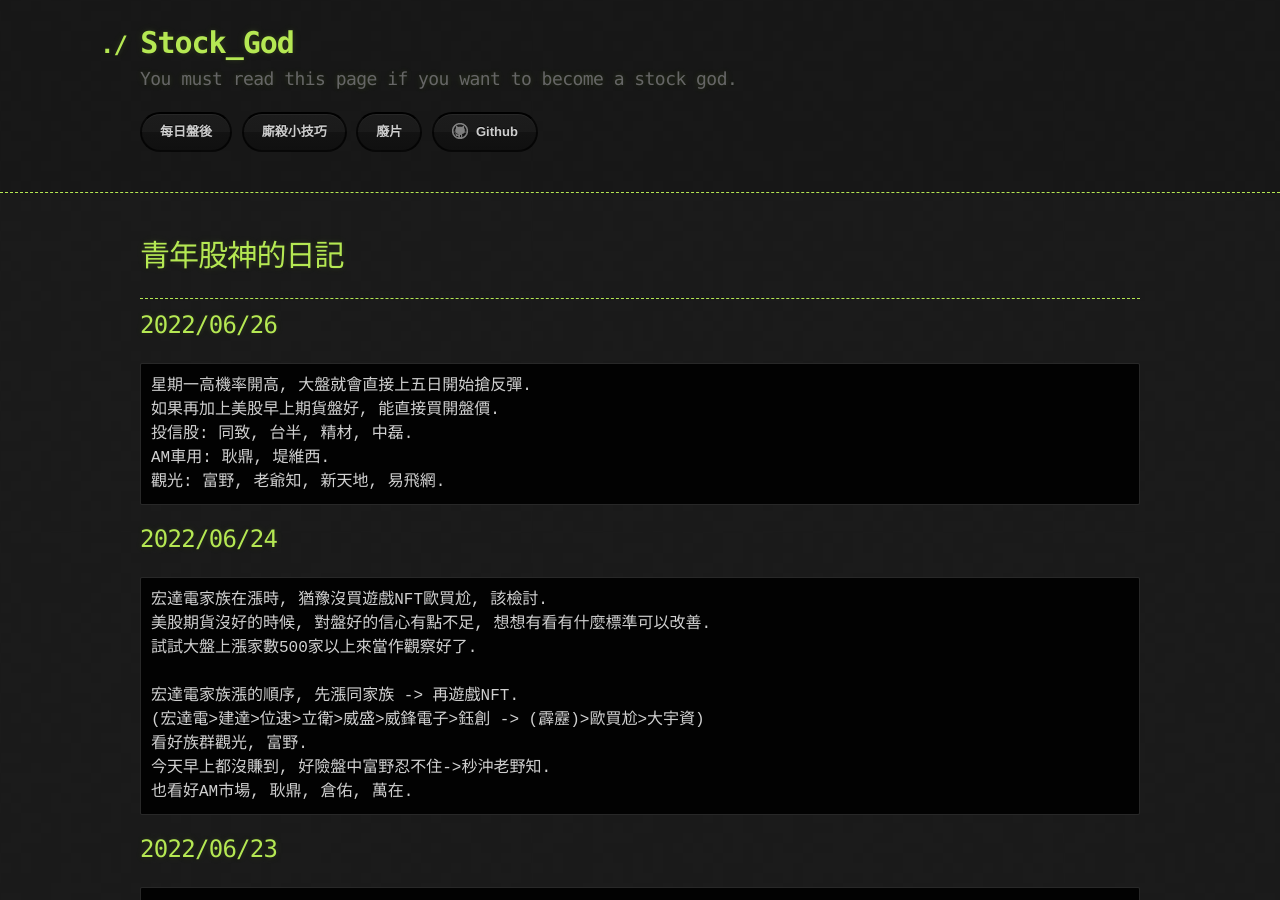
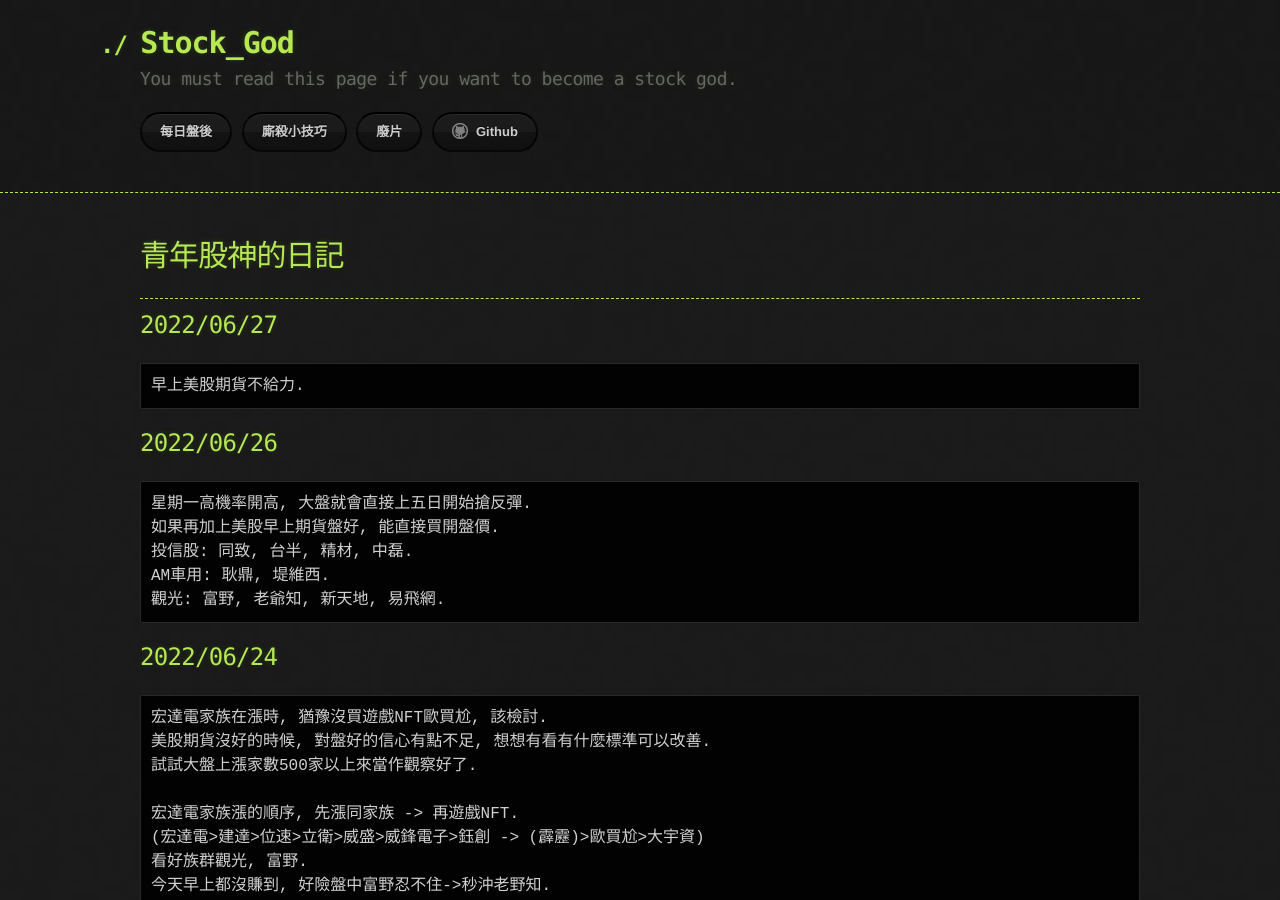
Before and after one commit to lepg5487/Stock_God, a Jekyll site: the page built from index.md, in a window 1280 px wide and 900 px high. Built offline with Jekyll 4.4.1, drawn with Linux system fonts in a browser that asks for light colours; our own code applies the rules of GitHub Pages for plain Markdown files.

Commit message:
Update index.md

````diff
--- a/index.md
+++ b/index.md
@@ -5,6 +5,11 @@
 # 青年股神的日記
 
 ---
+
+## 2022/06/27
+```
+早上美股期貨不給力.
+```
 
 ## 2022/06/26
 ```
````
